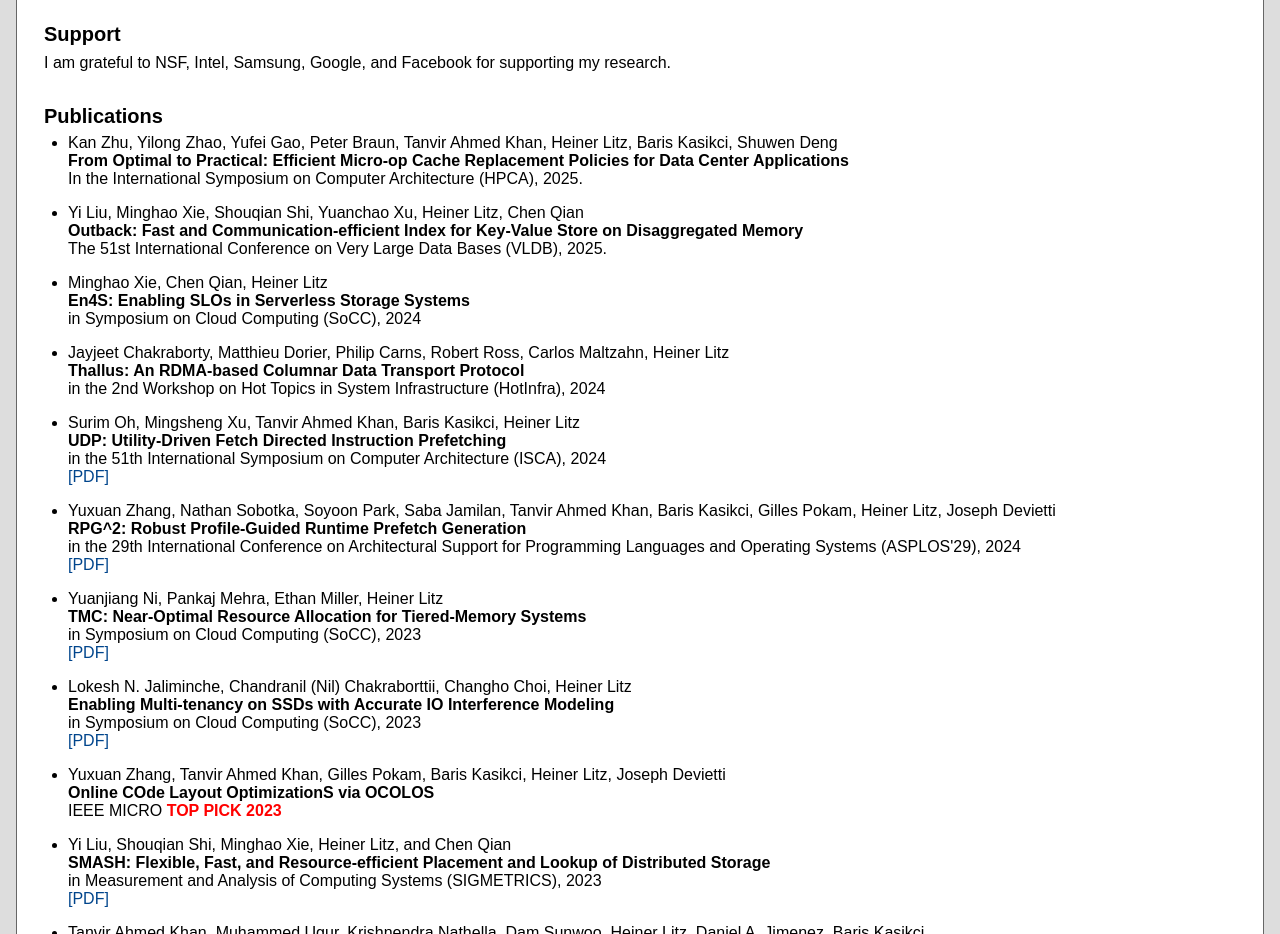
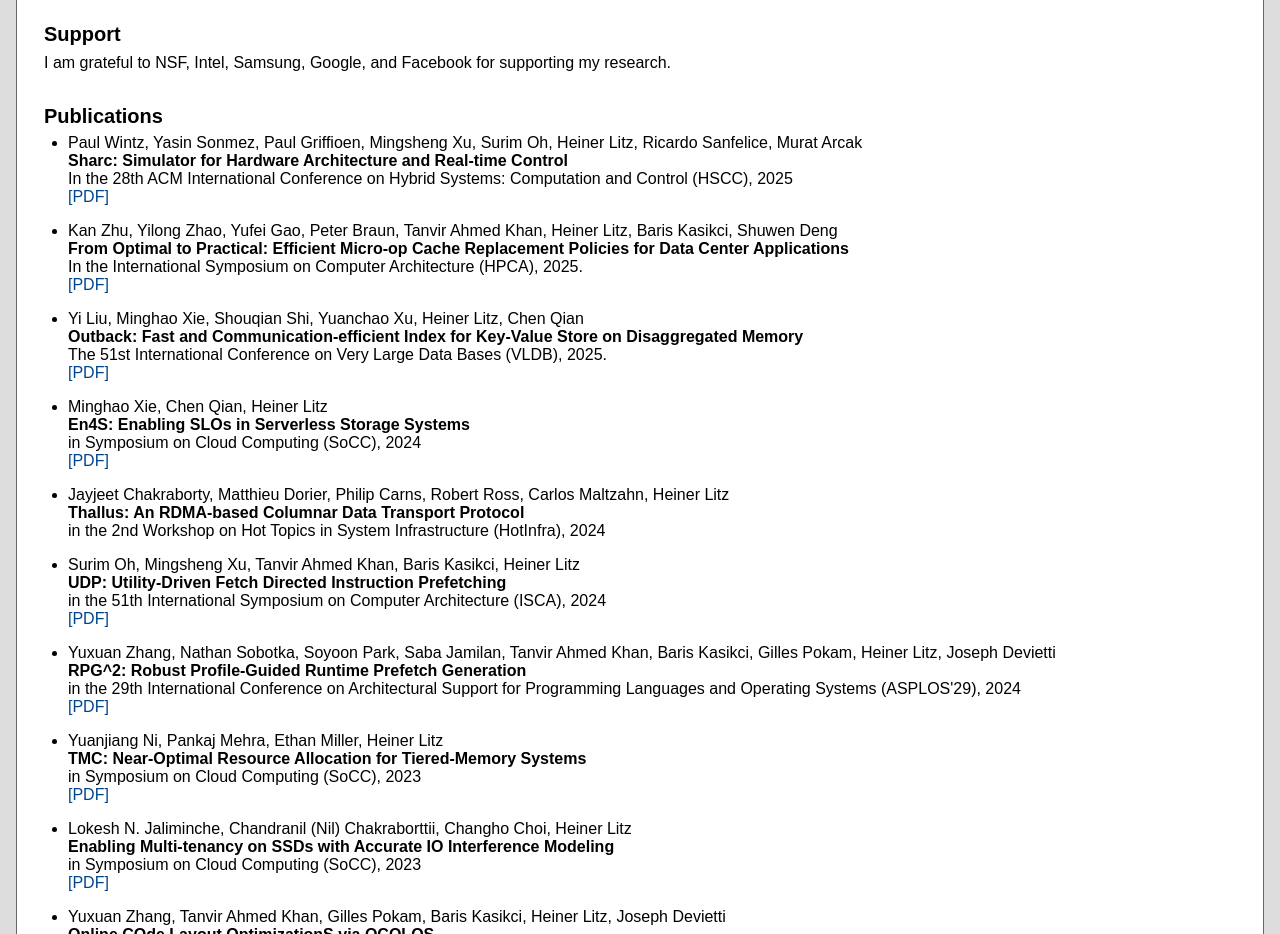
Before and after one commit to hlitz/hlitz.github.io, a plain HTML site: page index.html in a window 1280 px wide. Shown: the part 1720-2654 px from the top of the page. Drawn offline with Linux system fonts and the light colour scheme; a script that the page names is missing.

Commit message:
add en4s sharc outback uopc

```diff
--- a/index.html
+++ b/index.html
@@ -406,14 +406,24 @@ I am grateful to NSF, Intel, Samsung, Google, and Facebook for supporting my res
 
 
 <ul><li>
+Paul Wintz, Yasin Sonmez, Paul Griffioen, Mingsheng Xu, Surim Oh, Heiner Litz, Ricardo Sanfelice, Murat Arcak
+<br>
+<b>Sharc: Simulator for Hardware Architecture and Real-time Control
+</b>
+<br>
+In the 28th ACM International Conference on Hybrid Systems: Computation and Control (HSCC), 2025
+<br>
+<a href="./papers/sharc.pdf">[PDF]</a>
+</li></ul>
+
+<ul><li>
 Kan Zhu, Yilong Zhao, Yufei Gao, Peter Braun, Tanvir Ahmed Khan, Heiner Litz, Baris Kasikci, Shuwen Deng
 <br>
 <b>From Optimal to Practical: Efficient Micro-op Cache Replacement Policies for Data Center Applications
 </b>
 <br>
-In the International Symposium on Computer Architecture (HPCA), 2025.
-<!--in the 51th International Symposium on Computer Architecture (ISCA), 2024 <br>
-<a href="./papers/UDP.pdf">[PDF]</a>-->
+In the International Symposium on Computer Architecture (HPCA), 2025.<br>
+<a href="./papers/uopc.pdf">[PDF]</a>
 </li></ul>
 
 <ul><li>
@@ -422,9 +432,8 @@ Yi Liu, Minghao Xie, Shouqian Shi, Yuanchao Xu, Heiner Litz, Chen Qian
 <b>Outback: Fast and Communication-efficient Index for Key-Value Store on Disaggregated Memory
 </b>
 <br>
-The 51st International Conference on Very Large Data Bases (VLDB), 2025.
-<!--in the 51th International Symposium on Computer Architecture (ISCA), 2024 <br>
-<a href="./papers/UDP.pdf">[PDF]</a>-->
+The 51st International Conference on Very Large Data Bases (VLDB), 2025.<br>
+<a href="./papers/outback.pdf">[PDF]</a>
 </li></ul>
 
 <ul><li>
@@ -434,8 +443,7 @@ Minghao Xie, Chen Qian, Heiner Litz
 </b>
 <br>
 in Symposium on Cloud Computing (SoCC), 2024<br>
-<!--in the 51th International Symposium on Computer Architecture (ISCA), 2024 <br>
-<a href="./papers/UDP.pdf">[PDF]</a>-->
+<a href="./papers/en4s.pdf">[PDF]</a>
 </li></ul>
 
 <ul><li>
```
Also changed, not shown: 4 other files.
